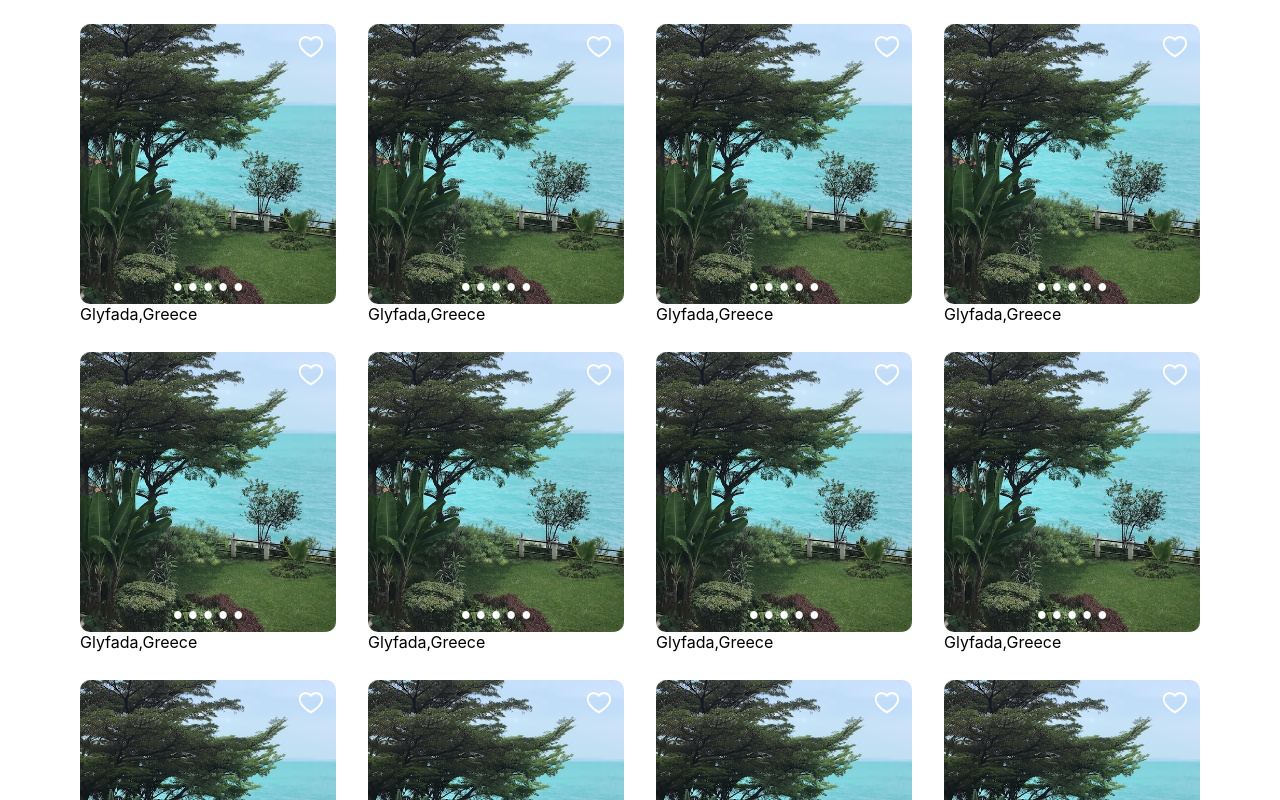
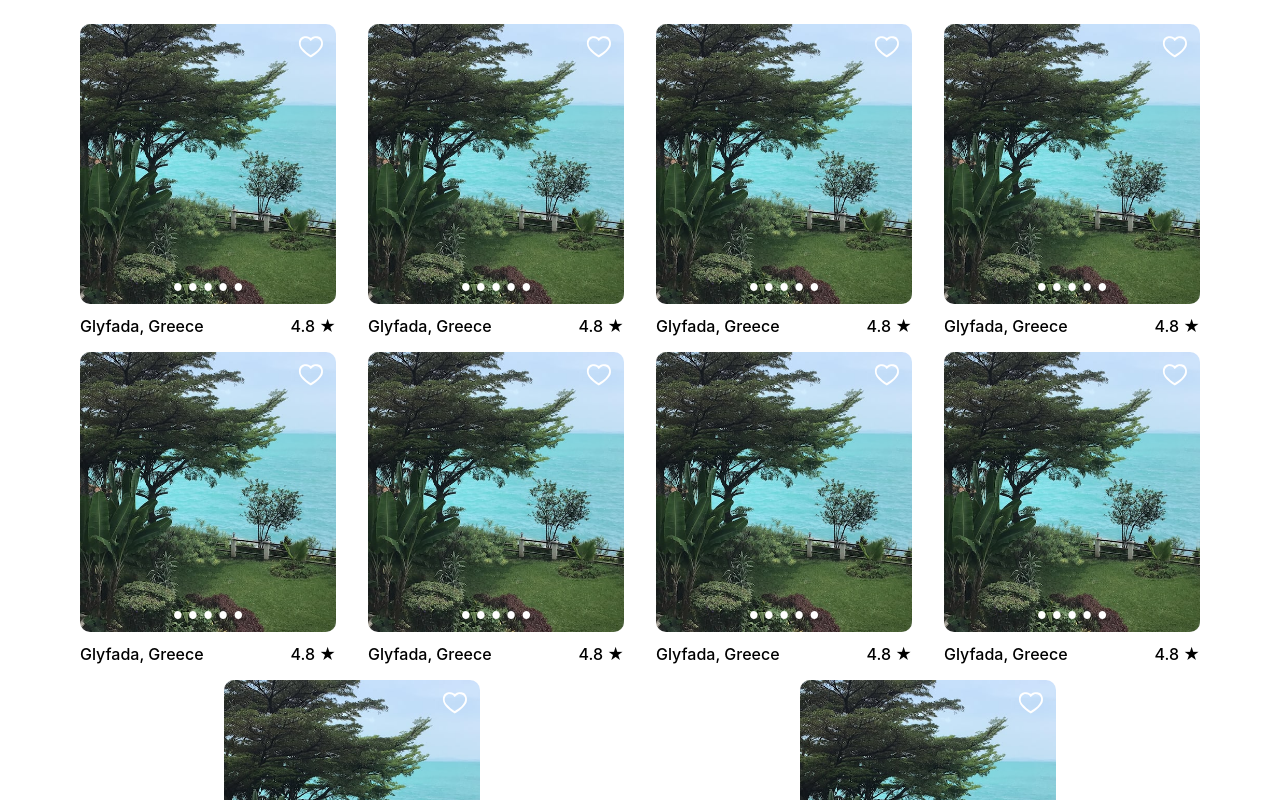
Before and after one commit to Mohammad-Mahdi-Alameh/Airbnb-Front, a React (Create React App) app: page / in a window 1280 px wide. Shown: the top 800 px of the page. Built offline with nearby package versions, Linux system fonts and the light colour scheme.

Commit message:
feat : view rating

```diff
--- a/src/App.css
+++ b/src/App.css
@@ -8,7 +8,9 @@
 }
 .name-rating{
   display: flex;
+  margin-top:1.5vh;
   justify-content: space-between;
+  font-weight: 500;
 }
 .heart{
   display: flex;
--- a/src/App.js
+++ b/src/App.js
@@ -24,7 +24,10 @@ function App() {
         {data.map(card => {
           return <>
             <div className='containerStyles'><ImageSlider slides={card.images} />
-              <div className='name-rating'>{card.city},{card.country}</div></div>
+              <div className='name-rating'>
+                <div>{card.city}, {card.country}</div>
+                <div>{card.rating}</div>
+              </div></div>
           </>
         })}
 
--- a/src/data.json
+++ b/src/data.json
@@ -6,6 +6,7 @@
 
             "country":"Greece",
 
+            "rating":"4.8 ★",
 
             "images":[
                 {
@@ -35,33 +36,7 @@
 
             "country":"Greece",
 
-            "images":[
-                {
-                    "url":"http://localhost:3000/assets/1.jpeg"
-
-                },
-                {
-                    "url":"http://localhost:3000/assets/f4529c7c-5864-4590-be9b-1907486749e3.jpg"
-
-                },
-                {
-                    "url":"http://localhost:3000/assets/46034bc4-6b98-4393-b8a6-b9d09735d7e0.jpg"
-
-                },
-                {
-                    "url":"http://localhost:3000/assets/9125c785-e2de-4439-885d-f60f8ed5d606.jpg"
-
-                },
-                {
-                    "url":"http://localhost:3000/assets/14865204-d0c5-4b8f-9f88-a45d6729cb34.jpg"
-
-                }
-            ]
-        },
-        {
-            "city":"Glyfada",
-
-            "country":"Greece",
+            "rating":"4.8 ★",
 
             "images":[
                 {
@@ -91,33 +66,7 @@
 
             "country":"Greece",
 
-            "images":[
-                {
-                    "url":"http://localhost:3000/assets/1.jpeg"
-
-                },
-                {
-                    "url":"http://localhost:3000/assets/f4529c7c-5864-4590-be9b-1907486749e3.jpg"
-
-                },
-                {
-                    "url":"http://localhost:3000/assets/46034bc4-6b98-4393-b8a6-b9d09735d7e0.jpg"
-
-                },
-                {
-                    "url":"http://localhost:3000/assets/9125c785-e2de-4439-885d-f60f8ed5d606.jpg"
-
-                },
-                {
-                    "url":"http://localhost:3000/assets/14865204-d0c5-4b8f-9f88-a45d6729cb34.jpg"
-
-                }
-            ]
-        },
-        {
-            "city":"Glyfada",
-
-            "country":"Greece",
+            "rating":"4.8 ★",
 
             "images":[
                 {
@@ -147,33 +96,7 @@
 
             "country":"Greece",
 
-            "images":[
-                {
-                    "url":"http://localhost:3000/assets/1.jpeg"
-
-                },
-                {
-                    "url":"http://localhost:3000/assets/f4529c7c-5864-4590-be9b-1907486749e3.jpg"
-
-                },
-                {
-                    "url":"http://localhost:3000/assets/46034bc4-6b98-4393-b8a6-b9d09735d7e0.jpg"
-
-                },
-                {
-                    "url":"http://localhost:3000/assets/9125c785-e2de-4439-885d-f60f8ed5d606.jpg"
-
-                },
-                {
-                    "url":"http://localhost:3000/assets/14865204-d0c5-4b8f-9f88-a45d6729cb34.jpg"
-
-                }
-            ]
-        },
-        {
-            "city":"Glyfada",
-
-            "country":"Greece",
+            "rating":"4.8 ★",
 
             "images":[
                 {
@@ -203,33 +126,7 @@
 
             "country":"Greece",
 
-            "images":[
-                {
-                    "url":"http://localhost:3000/assets/1.jpeg"
-
-                },
-                {
-                    "url":"http://localhost:3000/assets/f4529c7c-5864-4590-be9b-1907486749e3.jpg"
-
-                },
-                {
-                    "url":"http://localhost:3000/assets/46034bc4-6b98-4393-b8a6-b9d09735d7e0.jpg"
-
-                },
-                {
-                    "url":"http://localhost:3000/assets/9125c785-e2de-4439-885d-f60f8ed5d606.jpg"
-
-                },
-                {
-                    "url":"http://localhost:3000/assets/14865204-d0c5-4b8f-9f88-a45d6729cb34.jpg"
-
-                }
-            ]
-        },
-        {
-            "city":"Glyfada",
-
-            "country":"Greece",
+            "rating":"4.8 ★",
 
             "images":[
                 {
@@ -259,33 +156,7 @@
 
             "country":"Greece",
 
-            "images":[
-                {
-                    "url":"http://localhost:3000/assets/1.jpeg"
-
-                },
-                {
-                    "url":"http://localhost:3000/assets/f4529c7c-5864-4590-be9b-1907486749e3.jpg"
-
-                },
-                {
-                    "url":"http://localhost:3000/assets/46034bc4-6b98-4393-b8a6-b9d09735d7e0.jpg"
-
-                },
-                {
-                    "url":"http://localhost:3000/assets/9125c785-e2de-4439-885d-f60f8ed5d606.jpg"
-
-                },
-                {
-                    "url":"http://localhost:3000/assets/14865204-d0c5-4b8f-9f88-a45d6729cb34.jpg"
-
-                }
-            ]
-        },
-        {
-            "city":"Glyfada",
-
-            "country":"Greece",
+            "rating":"4.8 ★",
 
             "images":[
                 {
@@ -315,33 +186,7 @@
 
             "country":"Greece",
 
-            "images":[
-                {
-                    "url":"http://localhost:3000/assets/1.jpeg"
-
-                },
-                {
-                    "url":"http://localhost:3000/assets/f4529c7c-5864-4590-be9b-1907486749e3.jpg"
-
-                },
-                {
-                    "url":"http://localhost:3000/assets/46034bc4-6b98-4393-b8a6-b9d09735d7e0.jpg"
-
-                },
-                {
-                    "url":"http://localhost:3000/assets/9125c785-e2de-4439-885d-f60f8ed5d606.jpg"
-
-                },
-                {
-                    "url":"http://localhost:3000/assets/14865204-d0c5-4b8f-9f88-a45d6729cb34.jpg"
-
-                }
-            ]
-        },
-        {
-            "city":"Glyfada",
-
-            "country":"Greece",
+            "rating":"4.8 ★",
 
             "images":[
                 {
@@ -371,6 +216,8 @@
 
             "country":"Greece",
 
+            "rating":"4.8 ★",
+
             "images":[
                 {
                     "url":"http://localhost:3000/assets/1.jpeg"
@@ -399,6 +246,38 @@
 
             "country":"Greece",
 
+            "rating":"4.8 ★",
+
+            "images":[
+                {
+                    "url":"http://localhost:3000/assets/1.jpeg"
+
+                },
+                {
+                    "url":"http://localhost:3000/assets/f4529c7c-5864-4590-be9b-1907486749e3.jpg"
+
+                },
+                {
+                    "url":"http://localhost:3000/assets/46034bc4-6b98-4393-b8a6-b9d09735d7e0.jpg"
+
+                },
+                {
+                    "url":"http://localhost:3000/assets/9125c785-e2de-4439-885d-f60f8ed5d606.jpg"
+
+                },
+                {
+                    "url":"http://localhost:3000/assets/14865204-d0c5-4b8f-9f88-a45d6729cb34.jpg"
+
+                }
+            ]
+        },
+        {
+            "city":"Glyfada",
+
+            "country":"Greece",
+
+            "rating":"4.8 ★",
+
             "images":[
                 {
                     "url":"http://localhost:3000/assets/1.jpeg"
```
